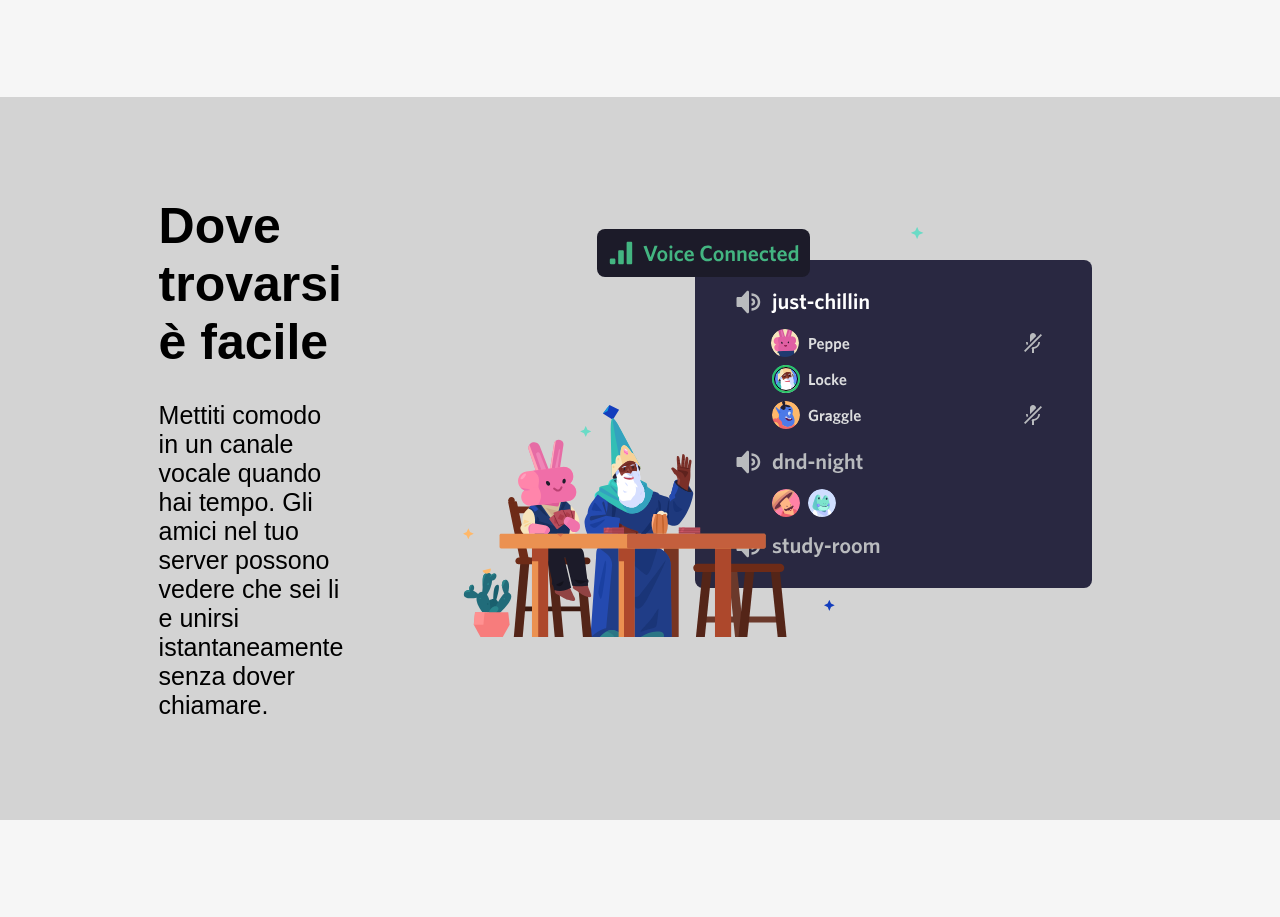
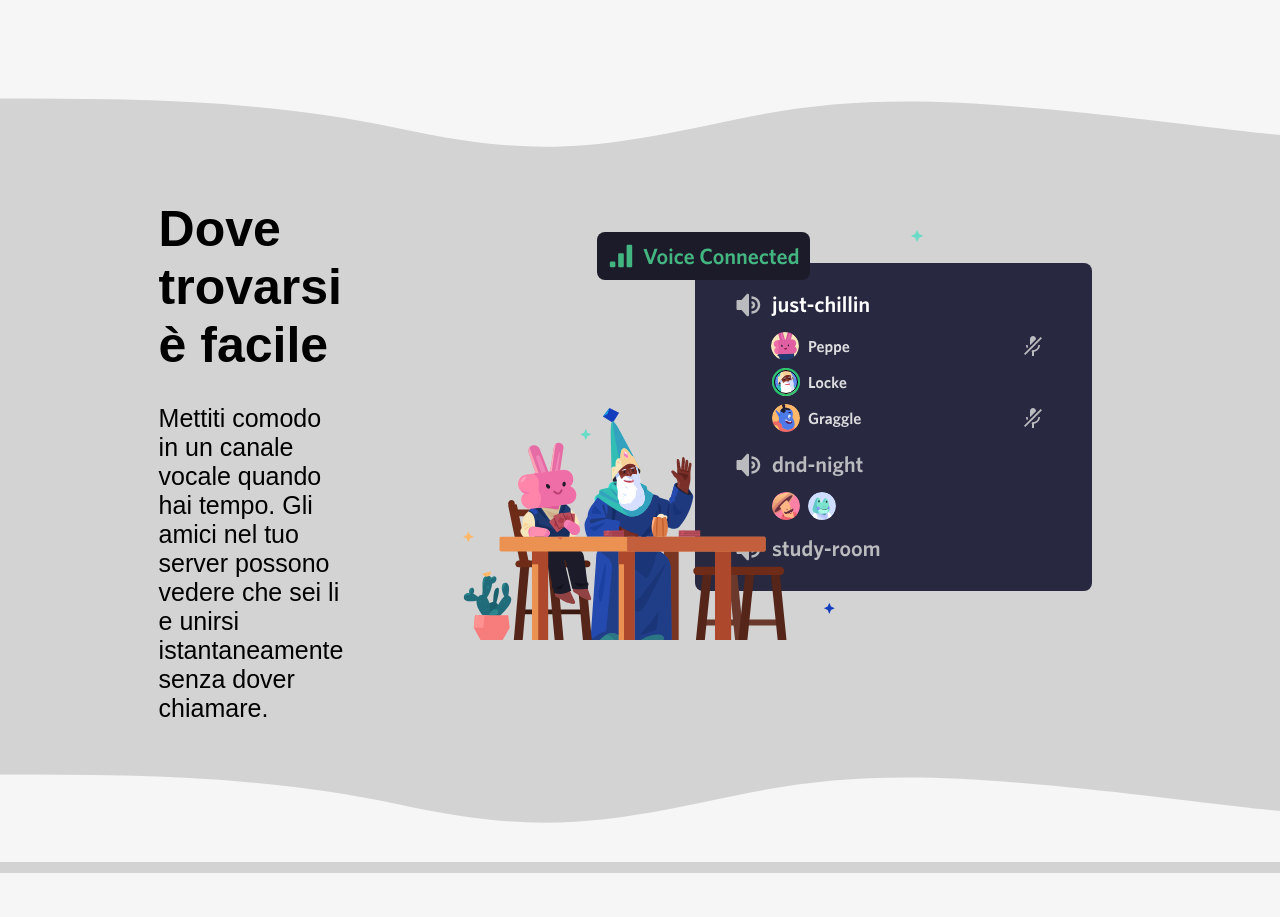
Before and after one commit to erosalpe/htmlcss-discord, a plain HTML site: page index.html in a window 1280 px wide. Shown: the part 1467-2384 px from the top of the page. Drawn offline with Linux system fonts and the light colour scheme.

Commit message:
aggiunte onde

```diff
--- a/assets/css/style.css
+++ b/assets/css/style.css
@@ -172,7 +172,8 @@ div.section-one-text p{
     flex-direction: row-reverse;
     justify-content: center;
     gap: 100px;
-    padding-block: 100px;
+    padding-top: 20px;
+    padding-bottom: 150px;
     background-color: lightgray;
     width: 60%;
     margin: auto;
@@ -317,3 +318,17 @@ ul{
     font-weight: bold;
     padding-top: 5px;
 }
+
+
+
+/* wave css */
+
+.wave-grey{
+    color: lightgray;
+    margin-bottom: -10px;
+}
+
+.wave-white{
+    color: #F6F6F6;
+    margin-top: -100px;
+}
--- a/index.html
+++ b/index.html
@@ -88,6 +88,10 @@
             </div>
         </section>
 
+        <figure class="wave-grey">
+            <svg class="wave-1hkxOo" version="1.1" xmlns="http://www.w3.org/2000/svg" viewBox="0 0 1440 100" preserveAspectRatio="none"><path class="wavePath-haxJK1 animationPaused-2hZ4IO" d="M826.337463,25.5396311 C670.970254,58.655965 603.696181,68.7870267 447.802481,35.1443383 C293.342778,1.81111414 137.33377,1.81111414 0,1.81111414 L0,150 L1920,150 L1920,1.81111414 C1739.53523,-16.6853983 1679.86404,73.1607868 1389.7826,37.4859505 C1099.70117,1.81111414 981.704672,-7.57670281 826.337463,25.5396311 Z" fill="currentColor"></path></svg>
+        </figure>
+
         <!--Sezione 2-->
         <div class="container-grey">
         <section class="section-flex-reverse">
@@ -107,6 +111,11 @@
         </section>
         </div>
 
+        <!--Onda bianca-->
+        <figure class="wave-white">
+            <svg class="wave-1hkxOo" version="1.1" xmlns="http://www.w3.org/2000/svg" viewBox="0 0 1440 100" preserveAspectRatio="none"><path class="wavePath-haxJK1 animationPaused-2hZ4IO" d="M826.337463,25.5396311 C670.970254,58.655965 603.696181,68.7870267 447.802481,35.1443383 C293.342778,1.81111414 137.33377,1.81111414 0,1.81111414 L0,150 L1920,150 L1920,1.81111414 C1739.53523,-16.6853983 1679.86404,73.1607868 1389.7826,37.4859505 C1099.70117,1.81111414 981.704672,-7.57670281 826.337463,25.5396311 Z" fill="currentColor"></path></svg>
+        </figure>
+
         <!--Sezione 3-->
         <section class="section-flex">
             <figure>
@@ -124,12 +133,15 @@
             </div>
         </section>
 
-        <!--Sezione 4-->
 
 
+        <!--Onda grigia-->
+        <figure class="wave-grey">
+            <svg class="wave-1hkxOo" version="1.1" xmlns="http://www.w3.org/2000/svg" viewBox="0 0 1440 100" preserveAspectRatio="none"><path class="wavePath-haxJK1 animationPaused-2hZ4IO" d="M826.337463,25.5396311 C670.970254,58.655965 603.696181,68.7870267 447.802481,35.1443383 C293.342778,1.81111414 137.33377,1.81111414 0,1.81111414 L0,150 L1920,150 L1920,1.81111414 C1739.53523,-16.6853983 1679.86404,73.1607868 1389.7826,37.4859505 C1099.70117,1.81111414 981.704672,-7.57670281 826.337463,25.5396311 Z" fill="currentColor"></path></svg>
+        </figure>
 
 
-
+        <!--Sezione 4-->
         <div class="container-grey">
             <section class="chilling-flex  grey">
                 <h2>
```
